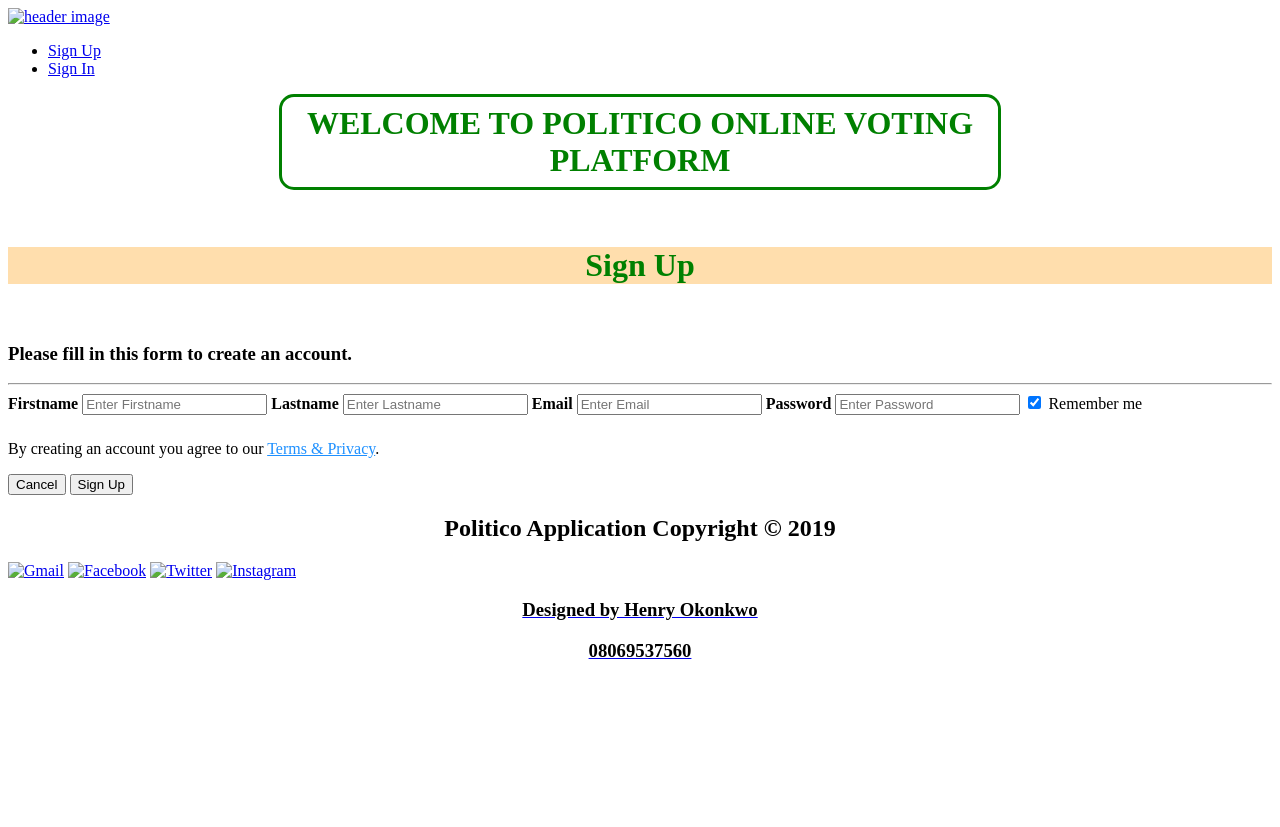
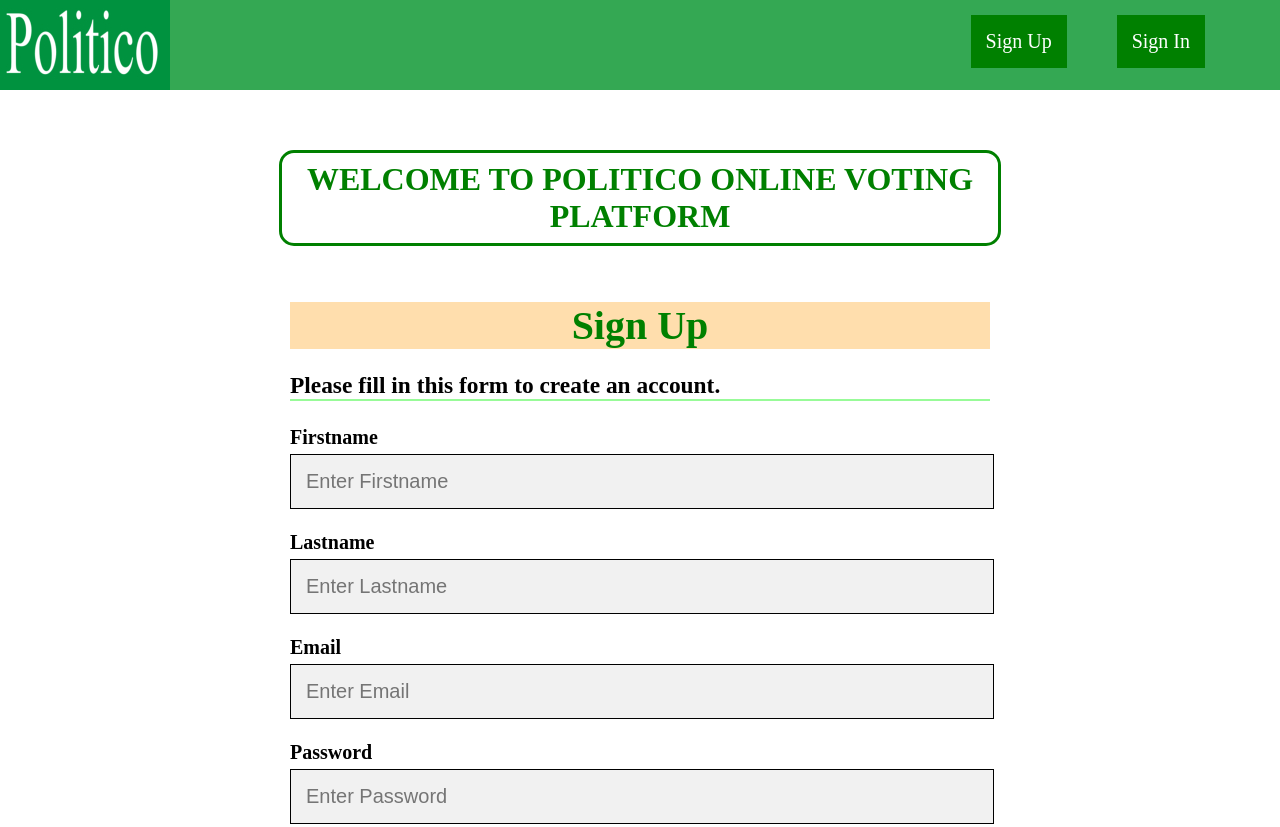
Before and after one commit to chokonaira/politicoApp, a plain HTML site: page index.html in a window 1280 px wide. Shown: the top 827 px of the page. Before the commit the page ends 800 px from the top, so only its background shows below. Drawn offline with Linux system fonts and the light colour scheme; the site is published under a folder, as on GitHub Pages, so addresses that start at the root find nothing.

```diff
--- a/index.html
+++ b/index.html
@@ -5,8 +5,8 @@
   <meta charset="UTF-8">
   <meta name="viewport" content="width=device-width, initial-scale=1.0">
   <meta http-equiv="X-UA-Compatible" content="ie=edge">
-  <link rel="stylesheet" href="/UI/public/style.css">
-  <link rel="shortcut icon" href="/UI/public/images/Icon/p-icon.jpg" />
+  <link rel="stylesheet" href="UI/public/style.css">
+  <link rel="shortcut icon" href="UI/public/images/Icon/p-icon.jpg" />
   <title>Politico</title>
 </head>
 
@@ -15,11 +15,11 @@
     <div class="top">
       <div class="header">
 
-        <a href="index.html"><img src="/UI/public/images/header/p-4.jpg" alt="header image" class="navbar-img"></a>
+        <a href="index.html"><img src="UI/public/images/header/p-4.jpg" alt="header image" class="navbar-img"></a>
 
         <ul id="menu">
           <li><a href="#">Sign Up</a></li>
-          <li><a href="/UI/sign-in.html">Sign In</a></li>
+          <li><a href="UI/sign-in.html">Sign In</a></li>
           <!-- <li><a href="#">Political Parties</a></li> -->
           <!-- <li><a href="#">Political Offices</a></li> -->
         </ul>
@@ -68,16 +68,16 @@
 
 
 
-      <link rel="stylesheet" href="/UI/public/script.js">
+      <link rel="stylesheet" href="UI/public/script.js">
       <div class="footer">
         <div>
           <h2 style="text-align: center; color: black">Politico Application Copyright &copy; 2019</h2>
         </div>
         <div class="footer-icons">
-          <a href="#"><img src="/UI/public/images/footer/google-plus.jpg" alt="Gmail"></a>
-          <a href="#"><img src="/UI/public/images/footer/facebook.jpg" alt="Facebook"></a>
-          <a href="#"><img src="/UI/public/images/footer/twitter.jpg" alt="Twitter"></a>
-          <a href="#"><img src="/UI/public/images/footer/instagram.jpg" alt="Instagram">
+          <a href="#"><img src="UI/public/images/footer/google-plus.jpg" alt="Gmail"></a>
+          <a href="#"><img src="UI/public/images/footer/facebook.jpg" alt="Facebook"></a>
+          <a href="#"><img src="UI/public/images/footer/twitter.jpg" alt="Twitter"></a>
+          <a href="#"><img src="UI/public/images/footer/instagram.jpg" alt="Instagram">
 
         </div>
         <div>
```
